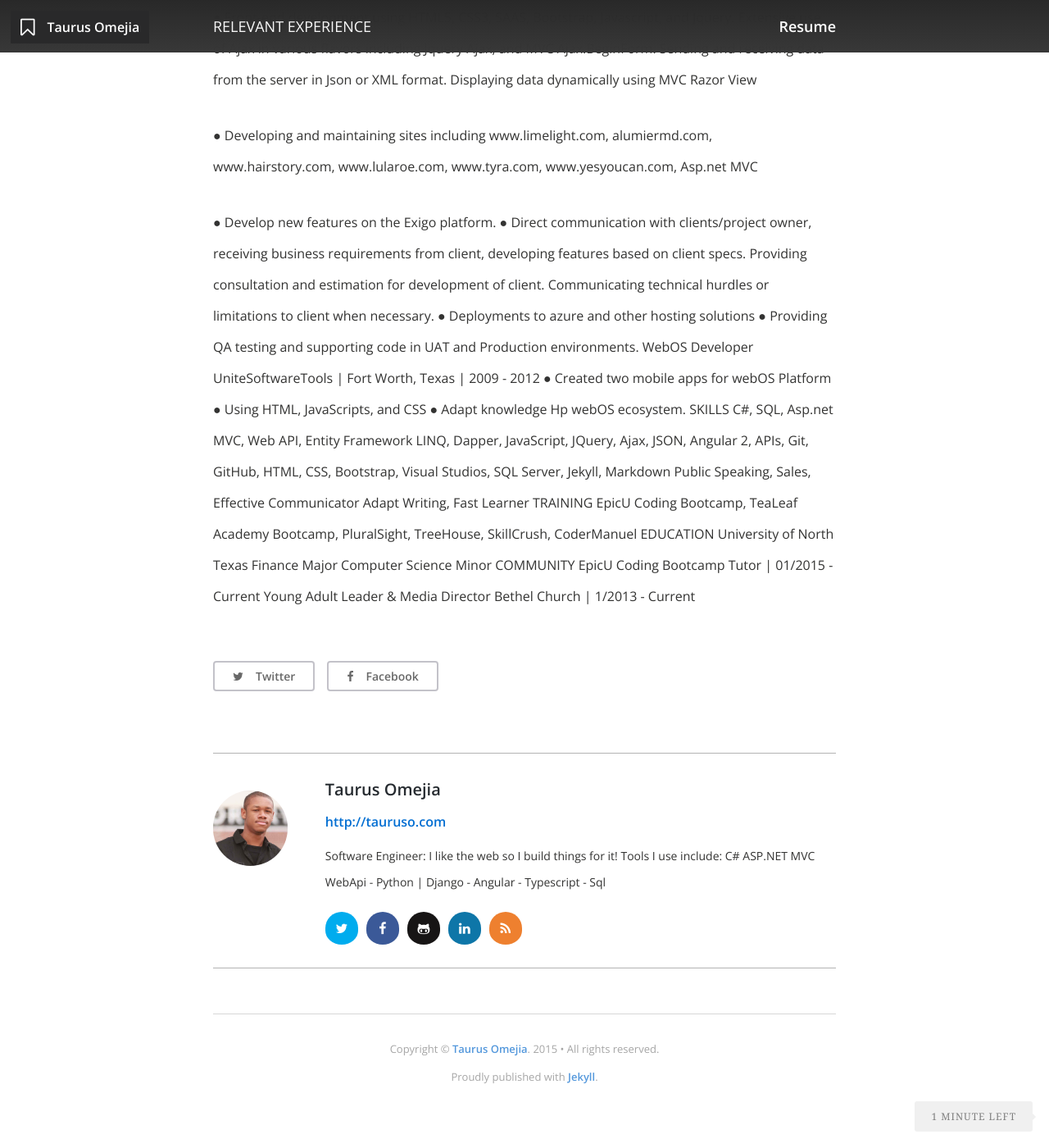
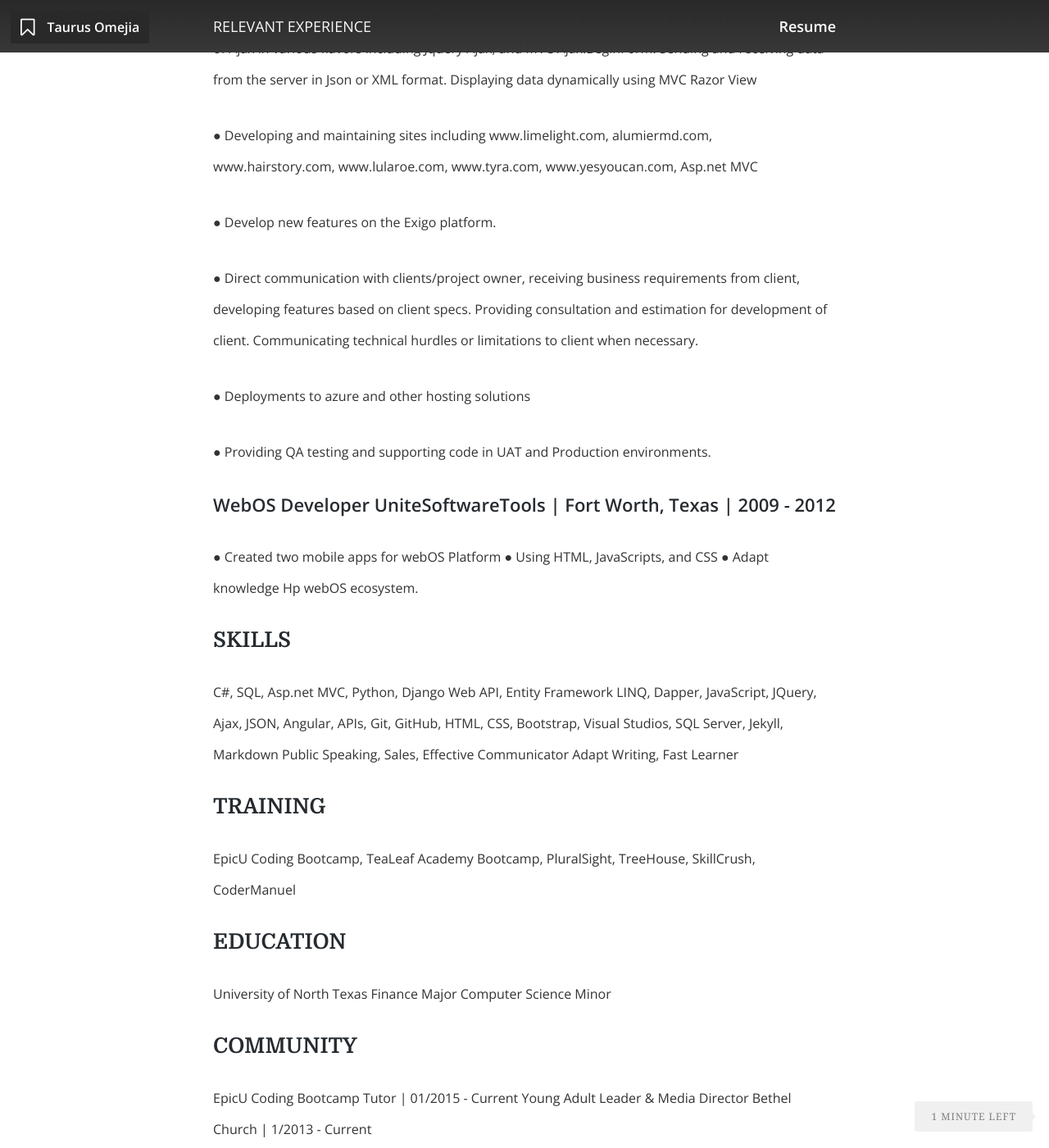
Before and after one commit to bolenton/bolenton.github.io, a Jekyll site: the page built from _posts/2015-01-01-Resume.md, in a window 1280 px wide and 1400 px high, scrolled down 850 px. Shown: the whole window at 82% size. Built offline with Jekyll 4.4.1, drawn with Linux system fonts in a browser that asks for light colours; nearby versions of some CDN libraries; our own code applies the rules of GitHub Pages for plain Markdown files; comment, search, counter and statistics services are not loaded.

Commit message:
Update 2015-01-01-Resume.md

```diff
--- a/_posts/2015-01-01-Resume.md
+++ b/_posts/2015-01-01-Resume.md
@@ -29,41 +29,49 @@
 www.yesyoucan.com, Asp.net MVC
 
 ● Develop new features on the Exigo platform.
+
 ● Direct communication with clients/project owner,
 receiving business requirements from client, developing
 features based on client specs. Providing
 consultation and estimation for development of
 client. Communicating technical hurdles or limitations
 to client when necessary.
+
 ● Deployments to azure and other hosting solutions
+
 ● Providing QA testing and supporting code in UAT
 and Production environments.
-WebOS Developer
-UniteSoftwareTools | Fort Worth, Texas | 2009 - 2012
+
+
+### WebOS Developer UniteSoftwareTools | Fort Worth, Texas | 2009 - 2012
 ● Created two mobile apps for webOS Platform
 ● Using HTML, JavaScripts, and CSS
 ● Adapt knowledge Hp webOS ecosystem.
-SKILLS
-C#, SQL, Asp.net MVC,
+
+## SKILLS
+C#, SQL, Asp.net MVC, Python, Django
 Web API, Entity Framework
 LINQ, Dapper, JavaScript,
-JQuery, Ajax, JSON, Angular 2,
+JQuery, Ajax, JSON, Angular,
 APIs, Git, GitHub, HTML, CSS,
 Bootstrap, Visual Studios, SQL
 Server, Jekyll, Markdown
 Public Speaking, Sales,
 Effective Communicator
 Adapt Writing, Fast Learner
-TRAINING
+
+## TRAINING
 EpicU Coding Bootcamp,
 TeaLeaf Academy Bootcamp,
 PluralSight, TreeHouse,
 SkillCrush, CoderManuel
-EDUCATION
+
+## EDUCATION
 University of North Texas
 Finance Major
 Computer Science Minor
-COMMUNITY
+
+## COMMUNITY
 EpicU Coding Bootcamp
 Tutor | 01/2015 - Current
 Young Adult Leader &
```
